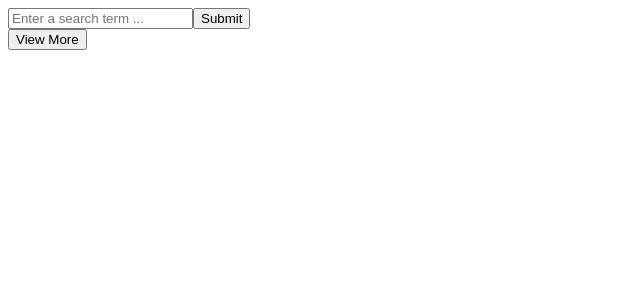
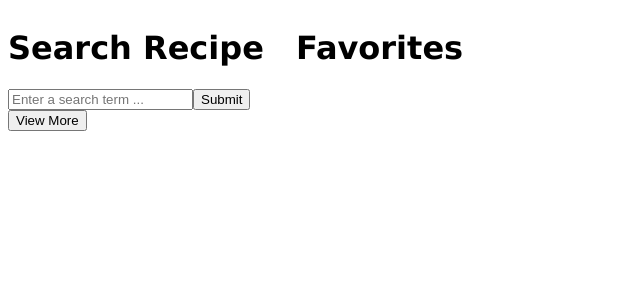
Before and after one commit to erinh816/Cook-Fun, a React (Vite) app in the folder frontend/: page / in a window 1280 px wide. Shown: the top 300 px of the page, without its empty margins (0-640 px from the left). Built offline with nearby package versions, Linux system fonts and the light colour scheme; the HTML template or start-up script is replaced by a standard one.

Commit message:
added tabs for search and favorites and rendered them based on selectedTab state

```diff
--- a/frontend/src/App.css
+++ b/frontend/src/App.css
@@ -38,3 +38,10 @@ font-family:Verdana, Geneva, Tahoma, sans-serif
 .close-btn {
   cursor:pointer;
 }
+
+
+.tabs {
+  display:flex;
+  gap:2em;
+  cursor:pointer;
+}
--- a/frontend/src/App.tsx
+++ b/frontend/src/App.tsx
@@ -1,54 +1,53 @@
-import {useState, useRef, useEffect, FormEvent, ChangeEvent} from 'react';
+import { useState, useRef, useEffect, FormEvent, ChangeEvent } from 'react';
 import "./App.css";
 import * as api from './api';
-import {Recipe} from './types';
+import { Recipe } from './types';
 import RecipeCard from './components/RecipeCard';
 import RecipeModal from './components/RecipeModal';
+
+//why don't we have this in types file?
+type Tabs = "search" | "favorites";
 
 
 function App() {
   const [searchTerm, setSearchTerm] = useState<string>("");
   //the results from calling api is an array of a bunch of recipe objects, so we initialize the recipes as empty array
   const [recipes, setRecipes] = useState<Recipe[]>([]);
-
   const pageNumber = useRef(1);
-
   //for the modal
   //why do we want to have selected recipe as state(kinda a status for show/hide modal)
   const [selectedRecipe, setSelectedRecipe] = useState<Recipe | undefined>(undefined);
-
+  const [selectedTab, setSelectedTab] = useState<Tabs>("search");
 
 
   /* for seperate of concerns, the fetch functionality */
-  const handleSearchSubmit = async (evt:FormEvent)=>{
+  const handleSearchSubmit = async (evt: FormEvent) => {
     evt.preventDefault();
-    try{
+    try {
       // const recipes = await api.searchRecipes(searchTerm,1);
       const response = await api.searchRecipes(searchTerm, 1);
       // setRecipes(recipes.results);
       setRecipes(response.results);
       //this one is not necessary?
       pageNumber.current = 1;
-    }catch(error){
-      console.log(error)
+    } catch (error) {
+      console.log(error);
     }
-  }
+  };
 
   // function onChange(evt:ChangeEvent<HTMLInputElement>){
   //   setSearchTerm(evt.target.value)
   // }
-  async function handleViewMoreClick(){
+  async function handleViewMoreClick() {
     //get offset number, ex:page is 2, offset is 20
     //how to get page number? we need to keep track of page which starts with 1 hardcoded
 
     //call search recipe API, pass in the query and current page
-    console.log('what is the pagenumber to start with', pageNumber)
+    console.log('what is the pagenumber to start with', pageNumber);
     const nextPage = pageNumber.current + 1;
-    console.log('next page is:', nextPage)
+    console.log('next page is:', nextPage);
 
-    try{
-
-
+    try {
       const response = await api.searchRecipes(searchTerm, nextPage);
       // Extract the results array from the response
       const nextRecipes = response.results;
@@ -57,35 +56,48 @@ function App() {
       setRecipes([...recipes, ...nextRecipes]);
 
       pageNumber.current = nextPage;
-
-    }catch(error){
-      console.log(error)
+    } catch (error) {
+      console.log(error);
+    }
   }
 
-  }
+  return (
+    <div>
+      <div className="tabs">
+        <h1 onClick={() => setSelectedTab("search")}> Search Recipe </h1>
+        <h1 onClick={() => setSelectedTab("favorites")}> Favorites </h1>
+      </div>
 
-  return(
-    <div>
+      {selectedTab === "search" && (
+        <>
           <form onSubmit={handleSearchSubmit}>
             <input type="text"
               required
-               placeholder = "Enter a search term ..."
-               value = {searchTerm}
-               onChange = {(event)=>setSearchTerm(event.target.value)}
+              placeholder="Enter a search term ..."
+              value={searchTerm}
+              onChange={(event) => setSearchTerm(event.target.value)}
             //  onChange = {onChange}
             >
             </input>
             <button type="submit">Submit</button>
           </form>
 
-
-      {recipes.map((recipe)=>(
-          <RecipeCard recipe={recipe} clickCard={()=>setSelectedRecipe(recipe)}/>
+          {recipes.map((recipe) => (
+            <RecipeCard recipe={recipe} clickCard={() => setSelectedRecipe(recipe)} />
           ))}
 
           <button className="view-more-button" onClick={handleViewMoreClick}>View More</button>
+        </>
+      )}
 
-      {selectedRecipe ? <RecipeModal recipeId={selectedRecipe.id.toString()} closeModal={()=>setSelectedRecipe(undefined)}/> : null}
+      {selectedTab === "favorites" && (
+        <>
+          This is the fav
+        </>
+      )}
+
+      {selectedRecipe ? <RecipeModal recipeId={selectedRecipe.id.toString()} closeModal={() => setSelectedRecipe(undefined)} /> : null}
+
     </div>
   );
 }
```
Also changed, not shown: 1 other file (tests, documents, lock files or other folders). Lines whose indentation alone changed are shown as unchanged.
